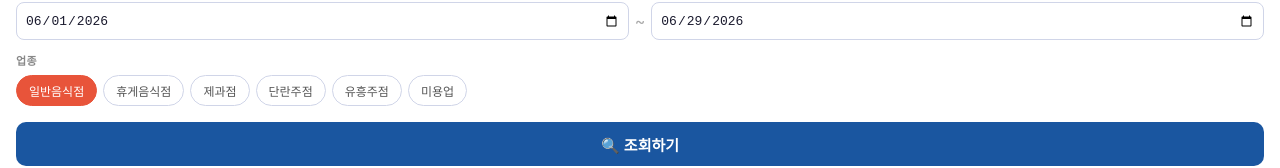
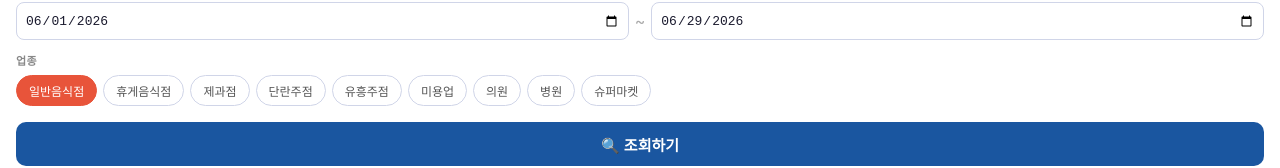
Before and after one commit to yoonseongeun/gwangju-map, a website: page public/index.html in a window 1280 px wide. Shown: the part 152-320 px from the top of the page. Drawn offline with nearby package versions, Linux system fonts and the light colour scheme.

Commit message:
Update index.html

```diff
--- a/public/index.html
+++ b/public/index.html
@@ -146,12 +146,9 @@ const BIZ_LIST=[
   {id:'07_22_05_P',name:'단란주점',color:'#5b6abf'},
   {id:'07_22_08_P',name:'유흥주점',color:'#9c27b0'},
   {id:'06_02_06_P',name:'미용업',color:'#e91e8c'},
-  // 아래는 엔드포인트 확인 후 추가 예정
-  // {id:'???',name:'네일샵',color:'#ff6b9d'},
-  // {id:'???',name:'병원',color:'#388e3c'},
-  // {id:'???',name:'약국',color:'#00796b'},
-  // {id:'???',name:'편의점',color:'#f57c00'},
-  // {id:'???',name:'슈퍼마켓',color:'#795548'},
+  {id:'03_01_02_P',name:'의원',color:'#388e3c'},
+  {id:'03_01_03_P',name:'병원',color:'#00796b'},
+  {id:'15_01_99_P',name:'슈퍼마켓',color:'#f57c00'},
 ];
 
 let selectedGu=new Set(['3711000']),selectedBiz='07_22_21_P';
```
